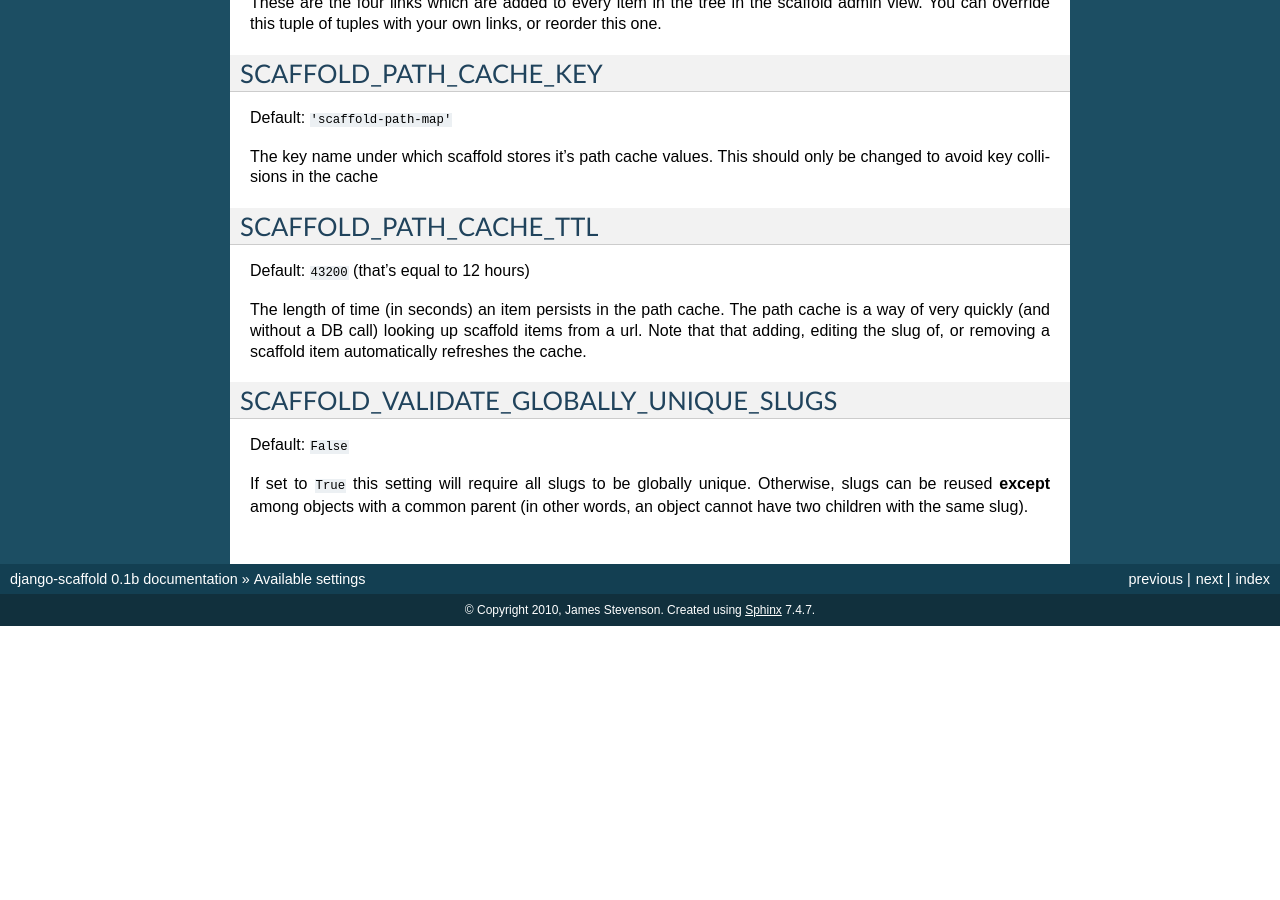
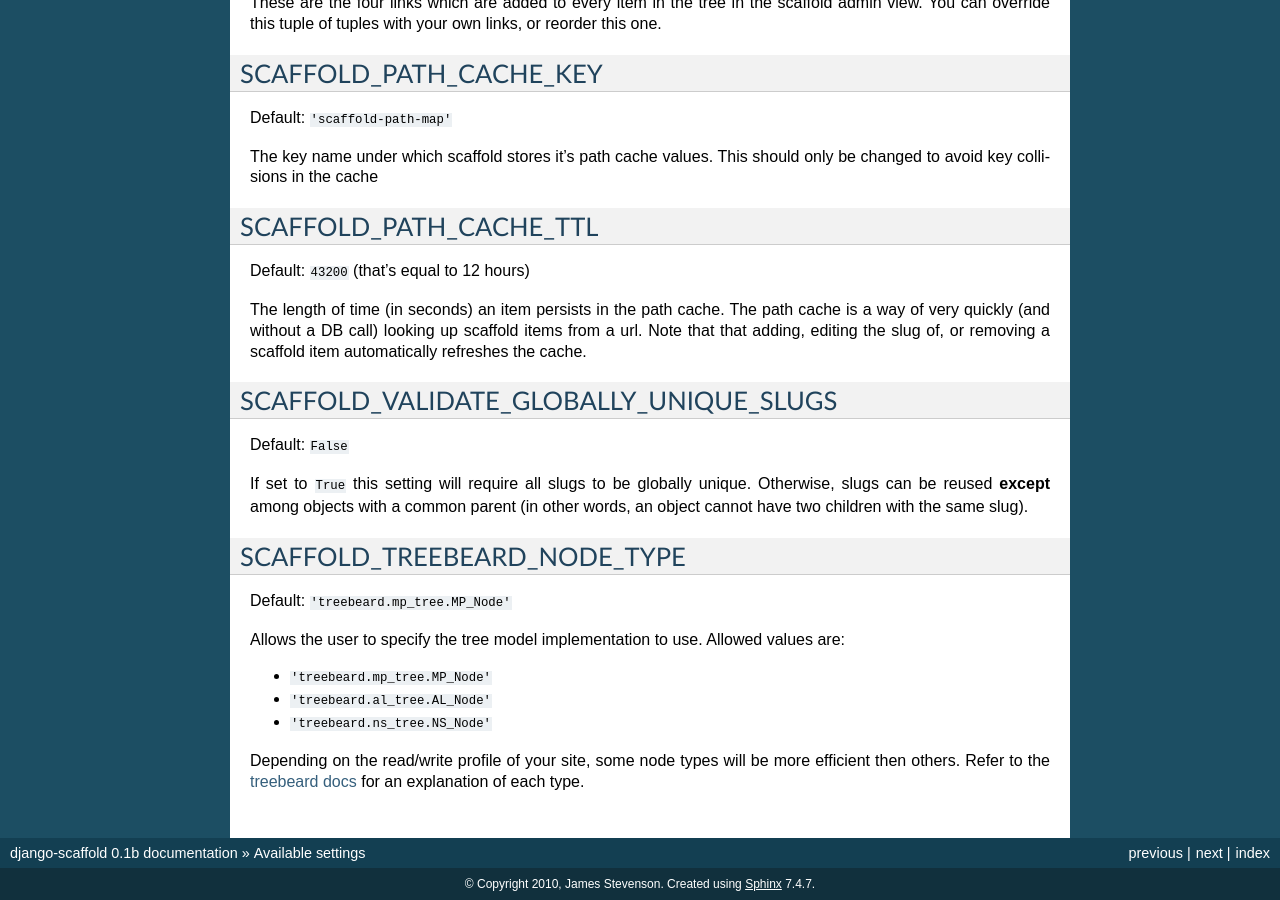
Before and after one commit to mazelife/django-scaffold, a Sphinx documentation site: the page built from docs/source/settings.rst, in a window 1280 px wide and 900 px high, scrolled down 1269 px. Built offline with Sphinx 7.4.7, drawn with Linux system fonts in a browser that asks for light colours; pages that are not in the unit, such as notebooks, are missing from menus; before the commit the page ends 1895 px from its top, so only the background shows below that; some of the changed text lies outside the part shown.

Commit message:
Adds description of new SCAFFOLD_TREEBEARD_NODE_TYPE setting.

```diff
--- a/docs/source/settings.rst
+++ b/docs/source/settings.rst
@@ -76,3 +76,17 @@ SCAFFOLD_VALIDATE_GLOBALLY_UNIQUE_SLUGS
 Default: ``False``
 
 If set to ``True`` this setting will require all slugs to be globally unique. Otherwise, slugs can be reused **except** among objects with a common parent (in other words, an object cannot have two children with the same slug).
+
+SCAFFOLD_TREEBEARD_NODE_TYPE
+^^^^^^^^^^^^^^^^^^^^^^^^^^^^^^^^^^^^^^^^^^^^^^
+
+Default: ``'treebeard.mp_tree.MP_Node'``
+
+Allows the user to specify the tree model implementation to use. Allowed values are:
+
+* ``'treebeard.mp_tree.MP_Node'``
+* ``'treebeard.al_tree.AL_Node'``
+* ``'treebeard.ns_tree.NS_Node'``
+
+Depending on the read/write profile of your site, some node types will be more efficient then others. Refer to the `treebeard docs <http://django-treebeard.googlecode.com/svn/docs/index.html>`_ for an explanation
+of each type.
```
Also changed, not shown: 1 other file.
